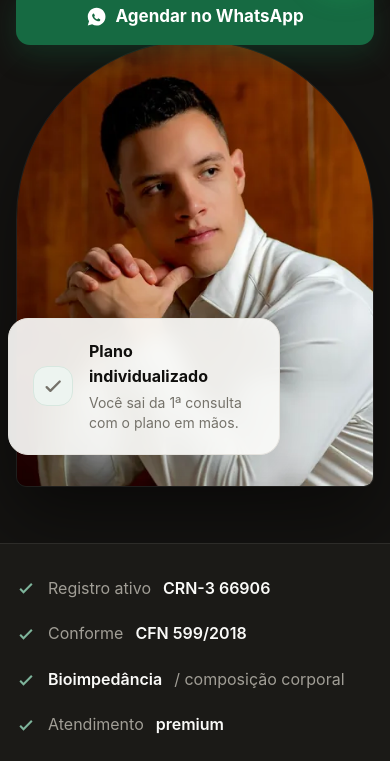
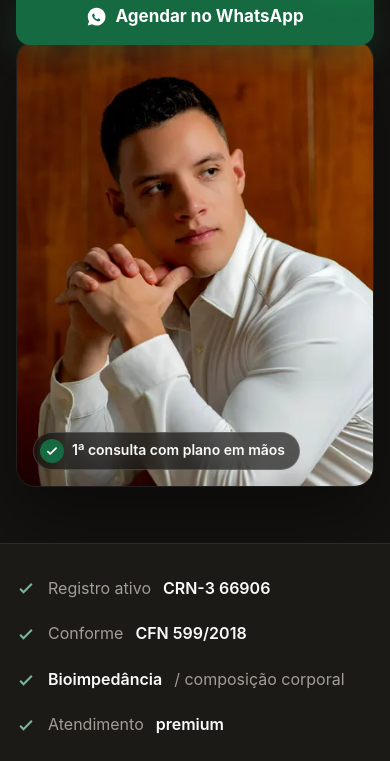
Before and after one commit to lucmassi/enzo-mariotto, a plain HTML site: page index.html in a window 390 px wide. Shown: the part 783-1544 px from the top of the page. Drawn offline with Linux system fonts and the light colour scheme.

Commit message:
UI: hero consulta pill, uniform frame radius, authority photo on mobile

```diff
--- a/css/1-base.css
+++ b/css/1-base.css
@@ -105,7 +105,7 @@ body.no-scroll { overflow: hidden; }
   .menu-toggle,
   .sticky-cta,
   .hero__visual,
-  .hero__card,
+  .hero__badge,
   .section--final-cta .btn,
   .whatsapp-float { display: none !important; }
   body { background: #fff; color: #000; }
--- a/css/3-layout.css
+++ b/css/3-layout.css
@@ -332,7 +332,7 @@
 
 .hero__frame {
   position: relative;
-  border-radius: 22rem 22rem var(--radius-xl) var(--radius-xl);
+  border-radius: var(--radius-xl);
   overflow: hidden;
   box-shadow: 0 30px 70px rgba(0, 0, 0, 0.45);
   border: 1px solid rgba(255, 255, 255, 0.06);
@@ -346,33 +346,36 @@
   will-change: transform;
 }
 
-.hero__card {
+.hero__badge {
   position: absolute;
-  left: -0.5rem;
-  bottom: 2rem;
+  left: 1rem;
+  bottom: 1rem;
   display: flex;
-  gap: var(--space-4);
   align-items: center;
-  max-width: 17rem;
-  padding: var(--space-5) var(--space-6);
-  background: color-mix(in srgb, var(--surface-light) 92%, transparent);
-  -webkit-backdrop-filter: blur(10px);
-  backdrop-filter: blur(10px);
-  border: 1px solid var(--line-light);
-  border-radius: var(--radius-xl);
-  box-shadow: var(--shadow-lg);
+  gap: var(--space-2);
+  max-width: calc(100% - 2rem);
+  padding: 0.375rem 0.875rem 0.375rem 0.375rem;
+  border-radius: var(--radius-full);
+  background: rgba(16, 15, 13, 0.66);
+  -webkit-backdrop-filter: blur(8px);
+  backdrop-filter: blur(8px);
+  border: 1px solid rgba(255, 255, 255, 0.16);
+  color: #fafaf8;
+  font-size: var(--text-sm);
+  font-weight: var(--weight-semibold);
+  line-height: 1.2;
 }
-.hero__card p { display: grid; gap: 0.2rem; }
-.hero__card strong {
-  font-size: var(--text-body);
-  color: var(--color-gray-950);
+.hero__badge-icon {
+  flex: none;
+  width: 1.5rem;
+  height: 1.5rem;
+  display: grid;
+  place-items: center;
+  border-radius: var(--radius-full);
+  background: var(--color-primary-600);
+  color: #fff;
 }
-.hero__card span {
-  font-size: var(--text-sm);
-  line-height: 1.45;
-  color: var(--color-gray-500);
-}
-.hero__card .icon-chip { width: 2.5rem; height: 2.5rem; }
+.hero__badge-icon svg { width: 0.875rem; height: 0.875rem; }
 
 /* ─── Método ELOS (pilares interativos) ─── */
 .elos-intro {
@@ -483,7 +486,7 @@
 /* ─── Authority Section / Sobre ─── */
 .authority {
   display: grid;
-  gap: var(--space-12);
+  gap: var(--space-8);
   align-items: center;
 }
 .authority__visual {
@@ -524,7 +527,11 @@
   pointer-events: none;
 }
 
-.authority__content { position: relative; }
+.authority__content { position: relative; order: -1; }
+
+@media (min-width: 768px) {
+  .authority__content { order: 1; }
+}
 
 /* ─── Footer ─── */
 .site-footer {
@@ -600,7 +607,7 @@
   .pain-points__grid { grid-template-columns: repeat(2, minmax(0, 1fr)); }
   .cta-band { flex-direction: row; align-items: center; justify-content: space-between; }
   .site-footer__grid { grid-template-columns: 2fr 1fr 1fr 1fr; }
-  .authority { grid-template-columns: 1fr 1fr; }
+  .authority { grid-template-columns: minmax(0, 1fr) minmax(0, 1fr); gap: var(--space-12); }
 
   .timeline { grid-template-columns: repeat(3, minmax(0, 1fr)); gap: var(--space-8); }
   .timeline__line {
@@ -623,7 +630,6 @@
   .hero { padding-block: calc(var(--header-h) + clamp(3rem, 8vw, 5.5rem)) clamp(4rem, 9vw, 7rem); }
   .hero__grid { grid-template-columns: 1.05fr 0.85fr; align-items: center; min-height: 78vh; gap: var(--space-16); }
   .hero__visual { margin-top: 2rem; }
-  .hero__card { left: -2rem; }
 
   .card-grid--3 { grid-template-columns: repeat(3, minmax(0, 1fr)); }
   .proposal-grid { grid-template-columns: repeat(3, minmax(0, 1fr)); }
--- a/css/critical.css
+++ b/css/critical.css
@@ -142,9 +142,10 @@ h1, h2, p { margin: 0; }
 .hero__visual { position: relative; }
 .hero__frame {
   position: relative;
-  border-radius: 22rem 22rem 1.5rem 1.5rem;
+  border-radius: 1.25rem;
   overflow: hidden;
   box-shadow: 0 30px 70px rgba(0, 0, 0, 0.45);
+  border: 1px solid rgba(255, 255, 255, 0.06);
 }
 .hero__image {
   display: block;
@@ -154,6 +155,36 @@ h1, h2, p { margin: 0; }
   transform: scale(1.12);
   will-change: transform;
 }
+.hero__badge {
+  position: absolute;
+  left: 1rem;
+  bottom: 1rem;
+  display: flex;
+  align-items: center;
+  gap: 0.5rem;
+  max-width: calc(100% - 2rem);
+  padding: 0.375rem 0.875rem 0.375rem 0.375rem;
+  border-radius: 9999px;
+  background: rgba(16, 15, 13, 0.66);
+  -webkit-backdrop-filter: blur(8px);
+  backdrop-filter: blur(8px);
+  border: 1px solid rgba(255, 255, 255, 0.16);
+  color: #fafaf8;
+  font-size: 0.8125rem;
+  font-weight: 600;
+  line-height: 1.2;
+}
+.hero__badge-icon {
+  flex: none;
+  width: 1.5rem;
+  height: 1.5rem;
+  display: grid;
+  place-items: center;
+  border-radius: 9999px;
+  background: var(--color-primary-600);
+  color: #fff;
+}
+.hero__badge-icon svg { width: 0.875rem; height: 0.875rem; }
 @media (min-width: 1024px) {
   .hero__grid { grid-template-columns: 1.05fr 0.85fr; align-items: center; min-height: 78vh; gap: 4.5rem; }
   .hero__visual { margin-top: 2rem; }
--- a/index.html
+++ b/index.html
@@ -194,7 +194,7 @@
     .hero__visual { position: relative; }
     .hero__frame {
       position: relative;
-      border-radius: 22rem 22rem 1.25rem 1.25rem;
+      border-radius: 1.25rem;
       overflow: hidden;
       box-shadow: 0 30px 70px rgba(0, 0, 0, 0.45);
       border: 1px solid rgba(255, 255, 255, 0.06);
@@ -207,25 +207,36 @@
       transform: scale(1.12);
       will-change: transform;
     }
-    .hero__card {
+    .hero__badge {
       position: absolute;
-      left: -0.5rem;
-      bottom: 2rem;
+      left: 1rem;
+      bottom: 1rem;
       display: flex;
-      gap: 1rem;
       align-items: center;
-      max-width: 17rem;
-      padding: 1.25rem 1.5rem;
-      background: rgba(250, 250, 248, 0.92);
-      -webkit-backdrop-filter: blur(10px);
-      backdrop-filter: blur(10px);
-      border: 1px solid var(--color-gray-200);
-      border-radius: 1.25rem;
-      box-shadow: 0 24px 60px rgba(16, 15, 13, 0.14);
+      gap: 0.5rem;
+      max-width: calc(100% - 2rem);
+      padding: 0.375rem 0.875rem 0.375rem 0.375rem;
+      border-radius: 9999px;
+      background: rgba(16, 15, 13, 0.66);
+      -webkit-backdrop-filter: blur(8px);
+      backdrop-filter: blur(8px);
+      border: 1px solid rgba(255, 255, 255, 0.16);
+      color: #fafaf8;
+      font-size: 0.8125rem;
+      font-weight: 600;
+      line-height: 1.2;
     }
-    .hero__card p { display: grid; gap: 0.2rem; }
-    .hero__card strong { font-size: 1rem; color: var(--color-gray-950); }
-    .hero__card span { font-size: 0.875rem; line-height: 1.45; color: var(--color-gray-500); }
+    .hero__badge-icon {
+      flex: none;
+      width: 1.5rem;
+      height: 1.5rem;
+      display: grid;
+      place-items: center;
+      border-radius: 9999px;
+      background: var(--color-primary-600);
+      color: #fff;
+    }
+    .hero__badge-icon svg { width: 0.875rem; height: 0.875rem; }
     .icon-chip {
       flex: none;
       width: 2.5rem;
@@ -243,7 +254,6 @@
     @media (min-width: 1024px) {
       .hero__grid { grid-template-columns: 1.05fr 0.85fr; align-items: center; min-height: 78vh; gap: 4.5rem; }
       .hero__visual { margin-top: 2rem; }
-      .hero__card { left: -2rem; }
     }
   </style>
 
@@ -420,14 +430,11 @@
                    alt="Enzo Mariotto, nutricionista esportivo e clínico, em seu consultório"
                    data-parallax data-parallax-speed="0.12">
             </picture>
-          </div>
-          <div class="hero__card">
-            <span class="icon-chip" aria-hidden="true">
-              <svg viewBox="0 0 24 24" fill="none" stroke="currentColor" stroke-width="2.5" stroke-linecap="round" stroke-linejoin="round"><path d="M5 13l4 4 10-10"/></svg>
-            </span>
-            <p>
-              <strong>Plano individualizado</strong>
-              <span>Você sai da 1ª consulta com o plano em mãos.</span>
+            <p class="hero__badge">
+              <span class="hero__badge-icon" aria-hidden="true">
+                <svg viewBox="0 0 24 24" fill="none" stroke="currentColor" stroke-width="3" stroke-linecap="round" stroke-linejoin="round"><path d="M5 13l4 4 10-10"/></svg>
+              </span>
+              <span>1ª consulta com plano em mãos</span>
             </p>
           </div>
         </div>
```
